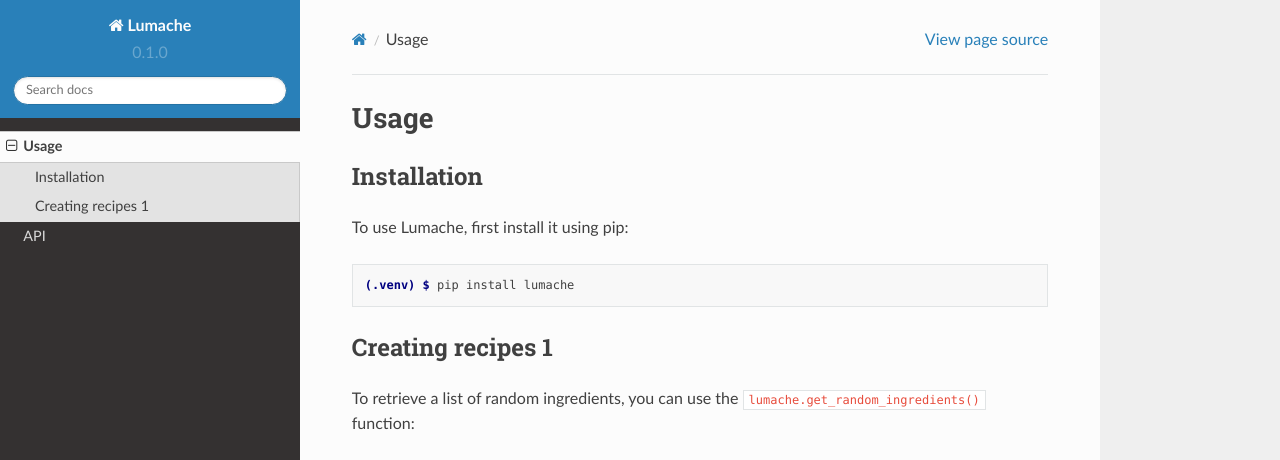
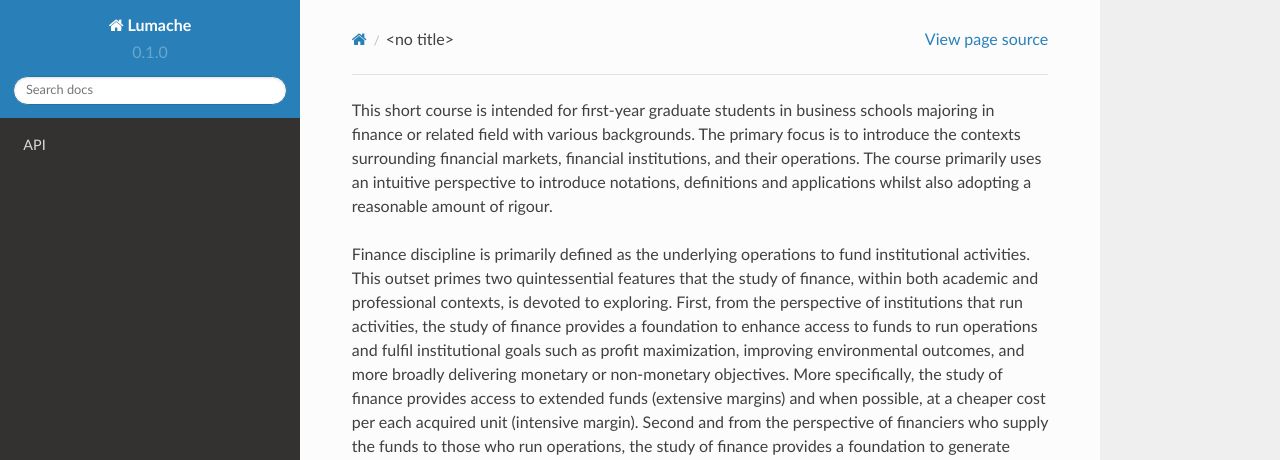
Before and after one commit to hormozramian/finance, a Sphinx documentation site: the page built from docs/source/usage.rst, in a window 1280 px wide and 1095 px high. Shown: the top 460 px of the window. Built offline with Sphinx 7.4.7 and the Read the Docs theme 2.0.0, drawn with Linux system fonts in a browser that asks for light colours; some of the changed text lies outside the part shown; grey boxes are pictures that could not be loaded.

Commit message:
Update usage.rst

```diff
--- a/docs/source/usage.rst
+++ b/docs/source/usage.rst
@@ -1,33 +1,3 @@
-Usage
-=====
+This short course is intended for first-year graduate students in business schools majoring in finance or related field with various backgrounds. The primary focus is to introduce the contexts surrounding financial markets, financial institutions, and their operations. The course primarily uses an intuitive perspective to introduce notations, definitions and applications whilst also adopting a reasonable amount of rigour.
 
-.. _installation:
-
-Installation
-------------
-
-To use Lumache, first install it using pip:
-
-.. code-block:: console
-
-   (.venv) $ pip install lumache
-
-Creating recipes 1
-----------------
-
-To retrieve a list of random ingredients,
-you can use the ``lumache.get_random_ingredients()`` function:
-
-.. autofunction:: lumache.get_random_ingredients
-
-The ``kind`` parameter should be either ``"meat"``, ``"fish"``,
-or ``"veggies"``. Otherwise, :py:func:`lumache.get_random_ingredients`
-will raise an exception.
-
-.. autoexception:: lumache.InvalidKindError
-
-For example:
-
->>> import lumache
->>> lumache.get_random_ingredients()
-['shells', 'gorgonzola', 'parsley']
+Finance discipline is primarily defined as the underlying operations to fund institutional activities. This outset primes two quintessential features that the study of finance, within both academic and professional contexts, is devoted to exploring. First, from the perspective of institutions that run activities, the study of finance provides a foundation to enhance access to funds to run operations and fulfil institutional goals such as profit maximization, improving environmental outcomes, and more broadly delivering monetary or non-monetary objectives. More specifically, the study of finance provides access to extended funds (extensive margins) and when possible, at a cheaper cost per each acquired unit (intensive margin). Second and from the perspective of financiers who supply the funds to those who run operations, the study of finance provides a foundation to generate better outcomes on their funds. Similarly, such outcomes are characterized by monetary outcomes or alternatively non-monetary outcomes, for example, enhancing environmental consideration beyond pecuniary motives. In particular, the finance discipline informs financiers to methodically incorporate the relevant information to establish valuations as a basis to compare available investment opportunities and determine decisions.
```
